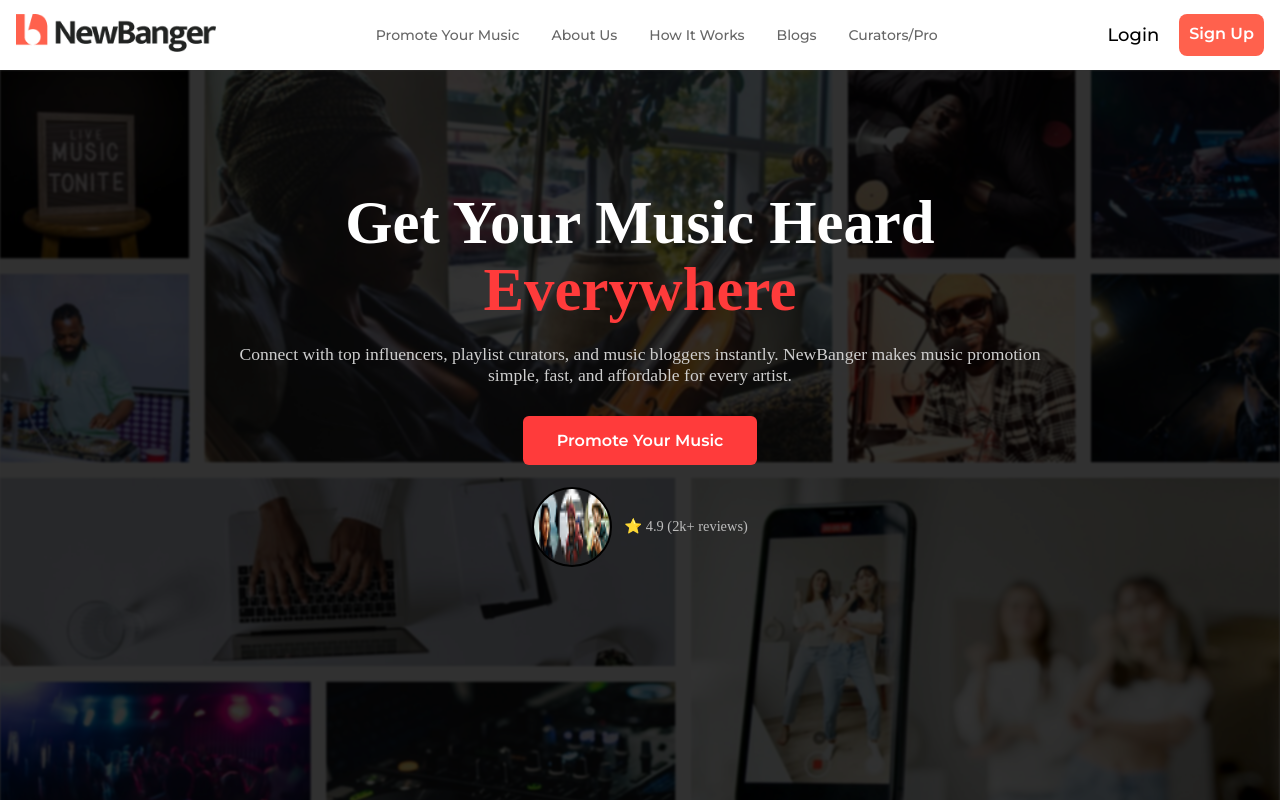
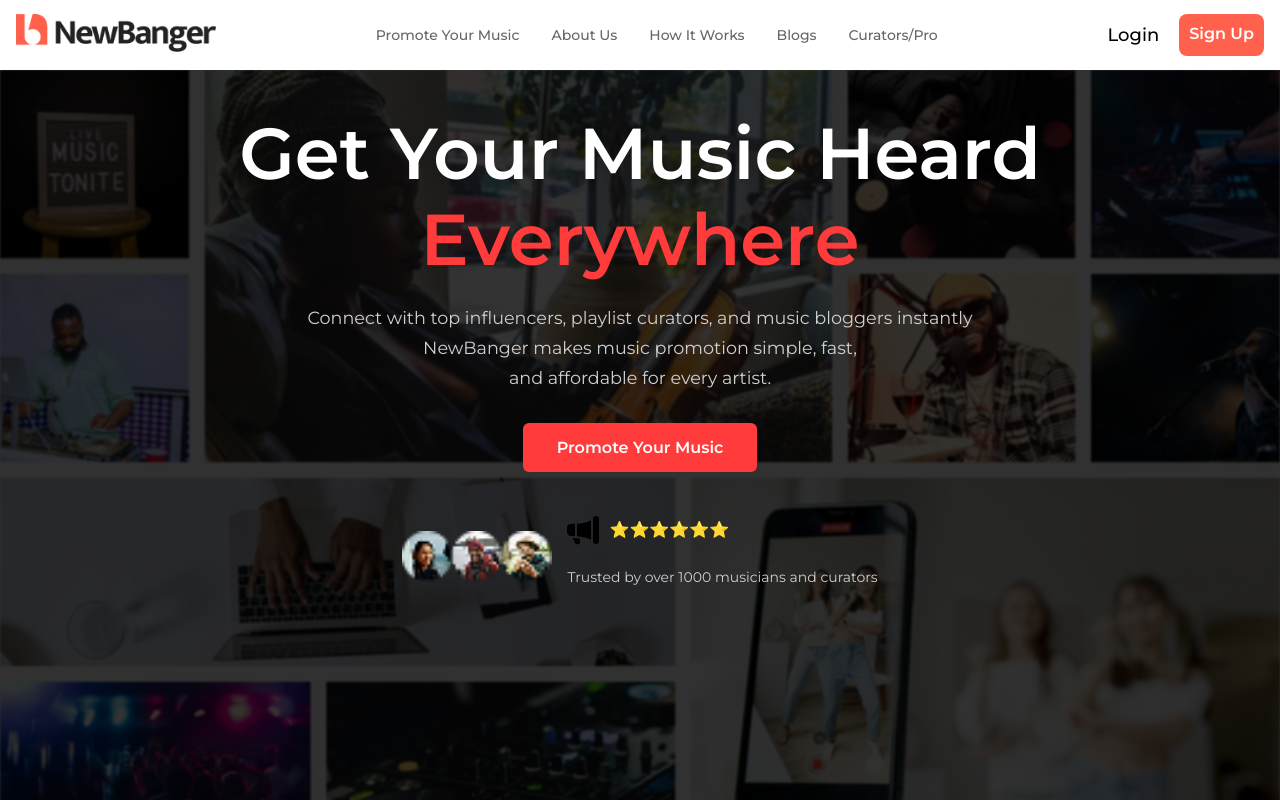
Before and after one commit to Menzo101/newBanger, a React (Vite) app: page / in a window 1280 px wide. Shown: the top 800 px of the page. Built offline with nearby package versions, Linux system fonts and the light colour scheme; a web font is replaced by a local one.

Commit message:
herosection

```diff
--- a/src/components/SecondComponent.jsx
+++ b/src/components/SecondComponent.jsx
@@ -1,6 +1,8 @@
 import React from "react";
 import "./secondcomponent.css";
 import usericon from "../assets/usericon.png";
+import { BsMegaphoneFill } from "react-icons/bs";
+import { Link } from "react-router-dom";
 const SecondComponent = () => {
   return (
     <>
@@ -16,8 +18,8 @@ const SecondComponent = () => {
 
           <p>
             Connect with top influencers, playlist curators, and music bloggers
-            instantly. NewBanger makes music promotion simple, fast, and
-            affordable for every artist.
+            instantly <br /> NewBanger makes music promotion simple, fast,{" "}
+            <br /> and affordable for every artist.
           </p>
 
           <button className="cta-btn">Promote Your Music</button>
@@ -26,7 +28,13 @@ const SecondComponent = () => {
             <div className="avatars">
               <img src={usericon} />
             </div>
-            <span>⭐ 4.9 (2k+ reviews)</span>
+            <div className="newContainer">
+              <div className="icons">
+                <BsMegaphoneFill id="trumpet" />
+                <span id="stars"> ⭐⭐⭐⭐⭐⭐</span>
+              </div>
+              <p>Trusted by over 1000 musicians and curators</p>
+            </div>
           </div>
         </div>
 
@@ -46,6 +54,15 @@ const SecondComponent = () => {
               <span>Techpoint</span>
               <span>The Guardian</span>
               <span>Punch</span>
+
+              <span>TechCabal</span>
+              <span>Vanguard</span>
+              <span>Techpoint</span>
+              <span>The Guardian</span>
+              <Link>
+                {" "}
+                <span>Punch</span>
+              </Link>
             </div>
           </div>
         </div>
--- a/src/components/secondcomponent.css
+++ b/src/components/secondcomponent.css
@@ -32,14 +32,28 @@
     z-index: 2;
     max-width: 850px;
     margin: auto;
-    padding-top: 120px;
+    align-items: center;
+    padding-top: 40px;
     text-align: center;
 }
 
-.hero h1 {
-    font-size: 3.8rem;
-    font-weight: 800;
-    line-height: 1.1;
+.hero-content h1 {
+    font-size: 72px;
+    font-family: Montserrat;
+    font-weight: 600;
+    font-style: SemiBold;
+    letter-spacing: 2%;
+
+    line-height: 86.4px;
+}
+
+.hero-content p {
+    font-size: 20px;
+    font-family: Montserrat;
+    line-height: 1.7;
+
+
+
 }
 
 .highlight {
@@ -71,26 +85,57 @@
 
 /* Social Proof */
 .social-proof {
-    margin-top: 22px;
+    margin-top: 10px;
     display: flex;
-    align-items: center;
     justify-content: center;
-    gap: 12px;
-    font-size: 0.9rem;
+    gap: 15px;
     color: #bdbdbd;
 }
 
-.avatars {
+
+
+.icons {
+    margin-top: 2rem;
     display: flex;
+    align-items: center;
+    gap: 10px;
+
+}
+
+/* .avatars {
+    display: flex;
+    gap: 15px;
+} */
+
+#trumpet {
+    color: black;
+    font-size: 2rem;
+    display: block;
+
+}
+
+#stars {
+    display: block;
+    width: 10px;
+}
+
+.newContainer p {
+
+    font-size: 14px;
+    font-family: Montserrat;
+
+    font-style: Medium;
+
 }
 
 .avatars img {
-    width: 80px;
+    width: 150px;
 
-    height: 80px;
-    border-radius: 50%;
-    border: 2px solid #000;
+    height: 150px;
+    border-radius: 40%;
+
     /* margin-left: -8px; */
+    object-fit: contain;
 
 }
 
```
